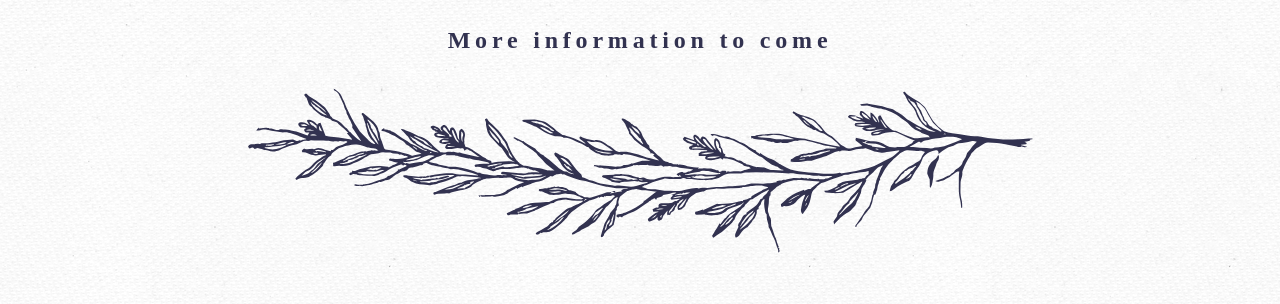
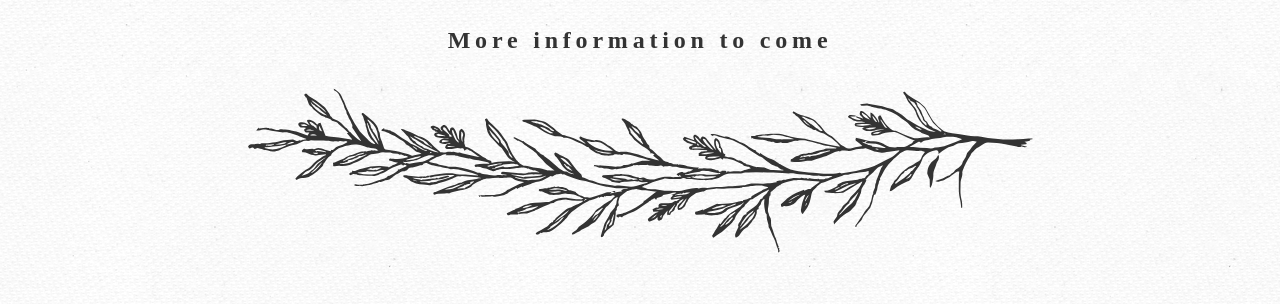
Before and after one commit to jdominiczak/jessandjason.com, a plain HTML site: page index.html in a window 1280 px wide. Shown: the part 496-800 px from the top of the page. Drawn offline with Linux system fonts and the light colour scheme; a web font is replaced by a local one.

Commit message:
Changed Base Color

```diff
--- a/main.css
+++ b/main.css
@@ -10,7 +10,8 @@ body {
   max-width: 800px;
   margin: 0 auto;
   text-align: center;
-  fill: #323250;
+  fill: #333333;
+  color: #333333;
 }
 
 .footer-container {
```
